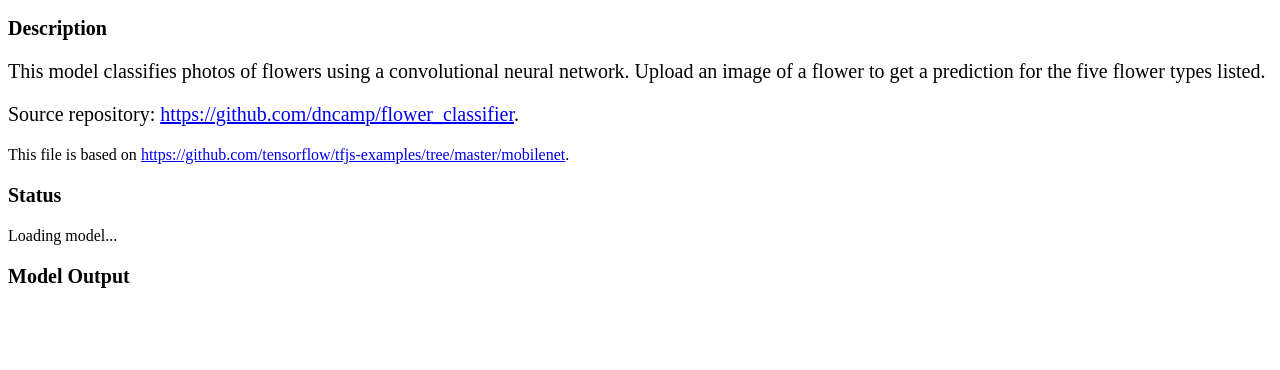
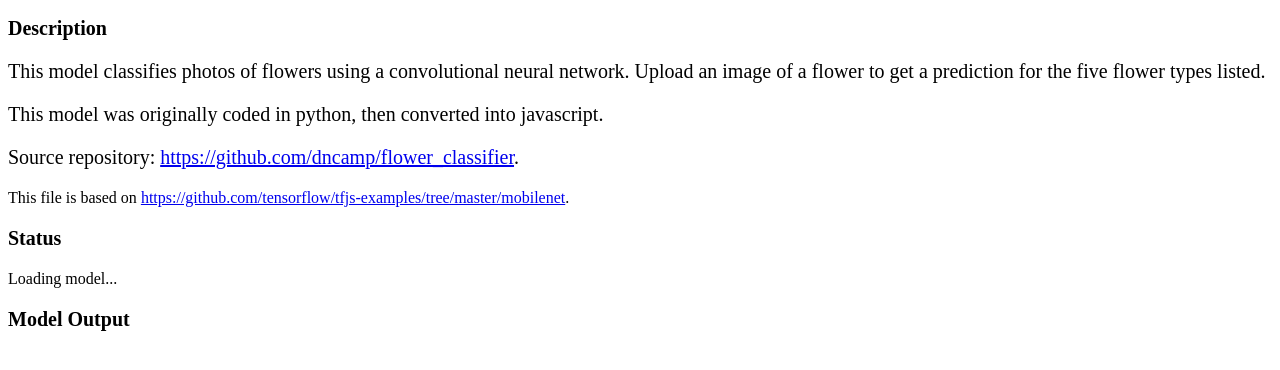
Before and after one commit to dncamp/flower_classifier, a plain HTML site: page index.html in a window 1280 px wide. Shown: the part 50-420 px from the top of the page. Drawn offline with Linux system fonts and the light colour scheme; a script that the page names is missing.

Commit message:
Update index.html

```diff
--- a/index.html
+++ b/index.html
@@ -39,6 +39,7 @@
     <section>
       <p class='section-head' style = "font-size: 20px"> <b> Description </b> </p>
 	<p style = "font-size: 20px">This model classifies photos of flowers using a convolutional neural network. Upload an image of a flower to get a prediction for the five flower types listed.</p>
+	<p style = "font-size: 20px">This model was originally coded in python, then converted into javascript.</p>
       <p style = "font-size: 20px">
         Source repository: <a href = "https://github.com/dncamp/flower_classifier">https://github.com/dncamp/flower_classifier</a>.
       </p>
```
